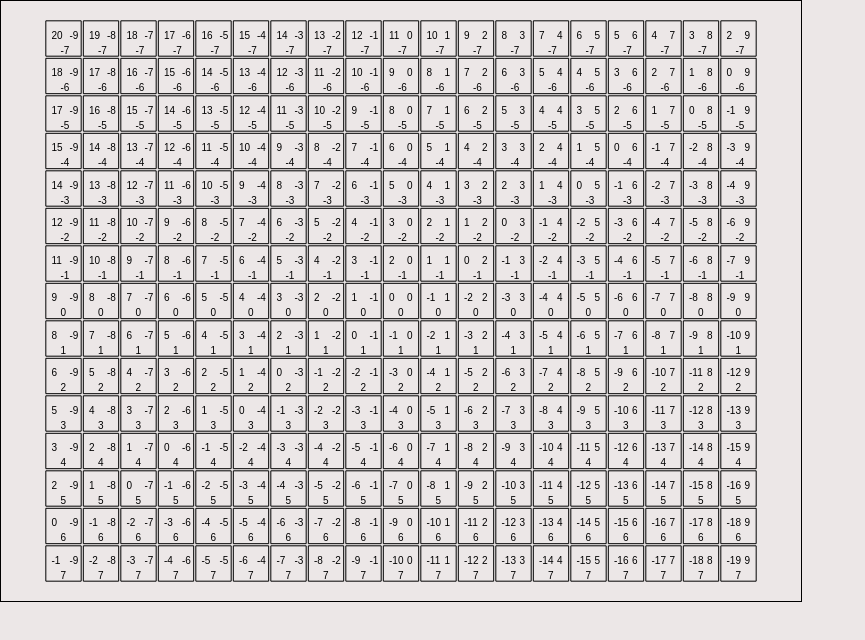
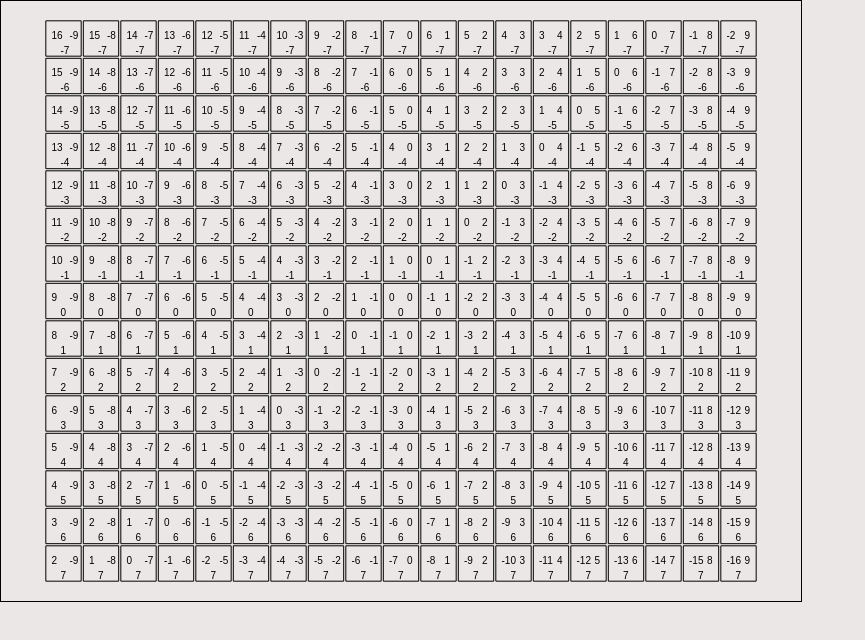
Before and after one commit to rsthind/Algorithm-Visualizer, a React (Create React App) app in the folder Algorithm_Visualizer/: page / in a window 1280 px wide. Shown: the top 640 px of the page, without its empty margins (0-865 px from the left). Built offline with nearby package versions, Linux system fonts and the light colour scheme.

Commit message:
Find Nearby Neighbors

```diff
--- a/Algorithm_Visualizer/src/BFS/BFS.jsx
+++ b/Algorithm_Visualizer/src/BFS/BFS.jsx
@@ -38,7 +38,8 @@ export default class BFS extends React.Component {
             const {canvasWidth, canvasHeight} = this.state.canvasSize;
             const ctx = this.canvasCoordinates.getContext("2d");
             ctx.clearRect(0, 0, canvasWidth, canvasHeight);
-            this.drawHex(this.canvasCoordinates, this.Point(x, y), "line", 2);
+            this.drawNeighbors(this.Hex(q, r, s));
+            this.drawHex(this.canvasCoordinates, this.Point(x, y), "lime", 2);
             return true;
         }
         return false;
@@ -94,7 +95,7 @@ export default class BFS extends React.Component {
                 const {x, y} = this.hexToPixel(this.Hex(q-p, r));
                 if ((x > hexWidth/2 && x < canvasWidth - hexWidth/2) && (y > hexHeight/2 && y < canvasHeight - hexHeight/2)) {
                     this.drawHex(this.canvasHex, this.Point(x, y));
-                    this.drawHexCoordinates(this.canvasHex, this.Point(x, y), this.Hex(q-p, r, -q-r));
+                    this.drawHexCoordinates(this.canvasHex, this.Point(x, y), this.Hex(q-p, r, -(q-p) - r));
                 }
             }
         }
@@ -107,7 +108,7 @@ export default class BFS extends React.Component {
                 const {x, y} = this.hexToPixel(this.Hex(q+n, r));
                 if ((x > hexWidth/2 && x < canvasWidth - hexWidth/2) && (y > hexHeight/2 && y < canvasHeight - hexHeight/2)) {
                     this.drawHex(this.canvasHex, this.Point(x, y));
-                    this.drawHexCoordinates(this.canvasHex, this.Point(x, y), this.Hex(q+n, r, -q-r));
+                    this.drawHexCoordinates(this.canvasHex, this.Point(x, y), this.Hex(q+n, r, -(q+n) - r));
                 }
             }
         }
@@ -188,6 +189,27 @@ export default class BFS extends React.Component {
         return this.Hex(rx, ry, rz)
     }
 
+    cubeDirections(direction) {
+        const cubeDirection = [this.Hex(1, 0, -1), this.Hex(0, -1, 1), this.Hex(-1, 0, 1), this.Hex(0, 1, -1)];
+        return cubeDirection[direction];
+
+    }
+    cubeAdd(a, b) {
+        return this.Hex(a.q + b.q, a.r + b.r, a.s + b.s);
+    }
+
+    getCubeNeighbor(h, direction) {
+        return this.cubeAdd(h, this.cubeDirections(direction))
+    }
+
+    drawNeighbors(h) {
+        for (let i = 0; i < 4; i++) {
+            const {q, r, s} = this.getCubeNeighbor(this.Hex(h.q, h.r, h.s), i);
+            const {x, y} = this.hexToPixel(this.Hex(q, r, s));
+            this.drawHex(this.canvasCoordinates, this.Point(x, y), "red", 2);
+        }
+    }
+
     render() {
         return (
             <div className="BFS">
```
